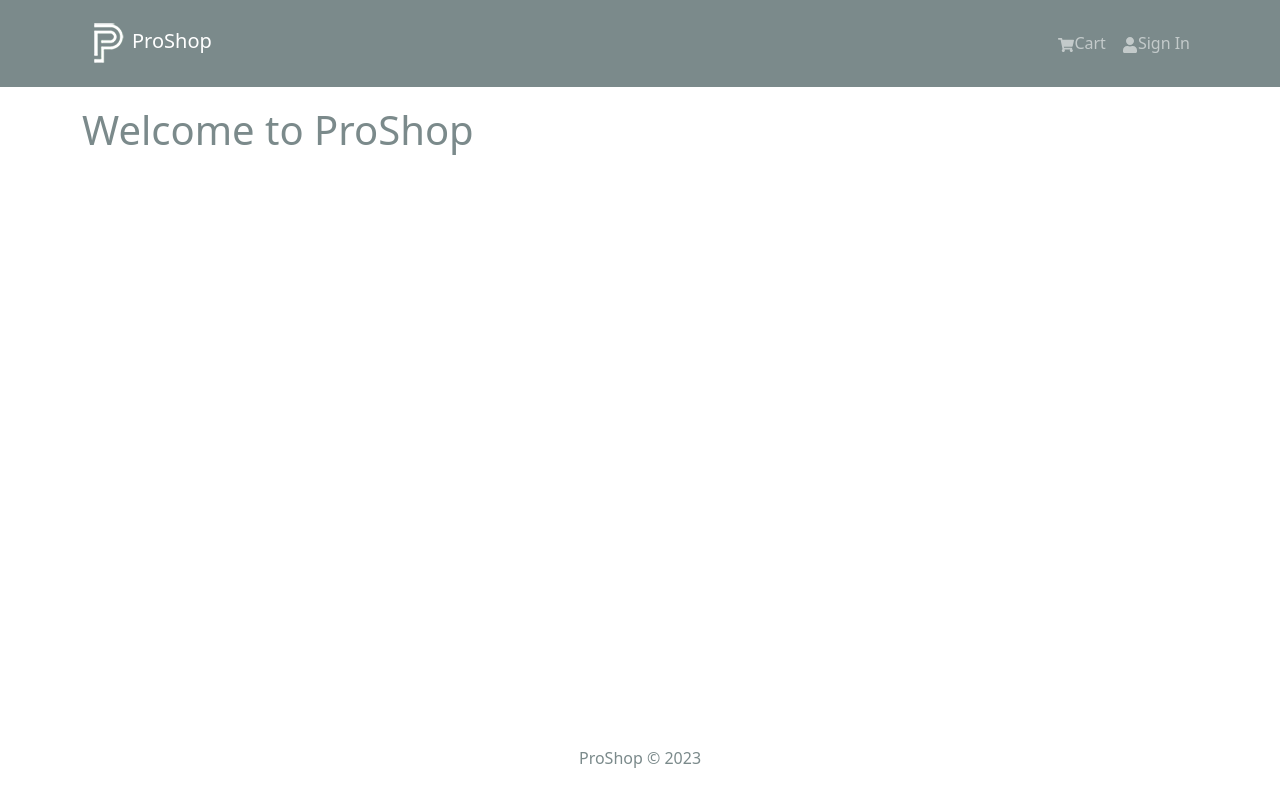
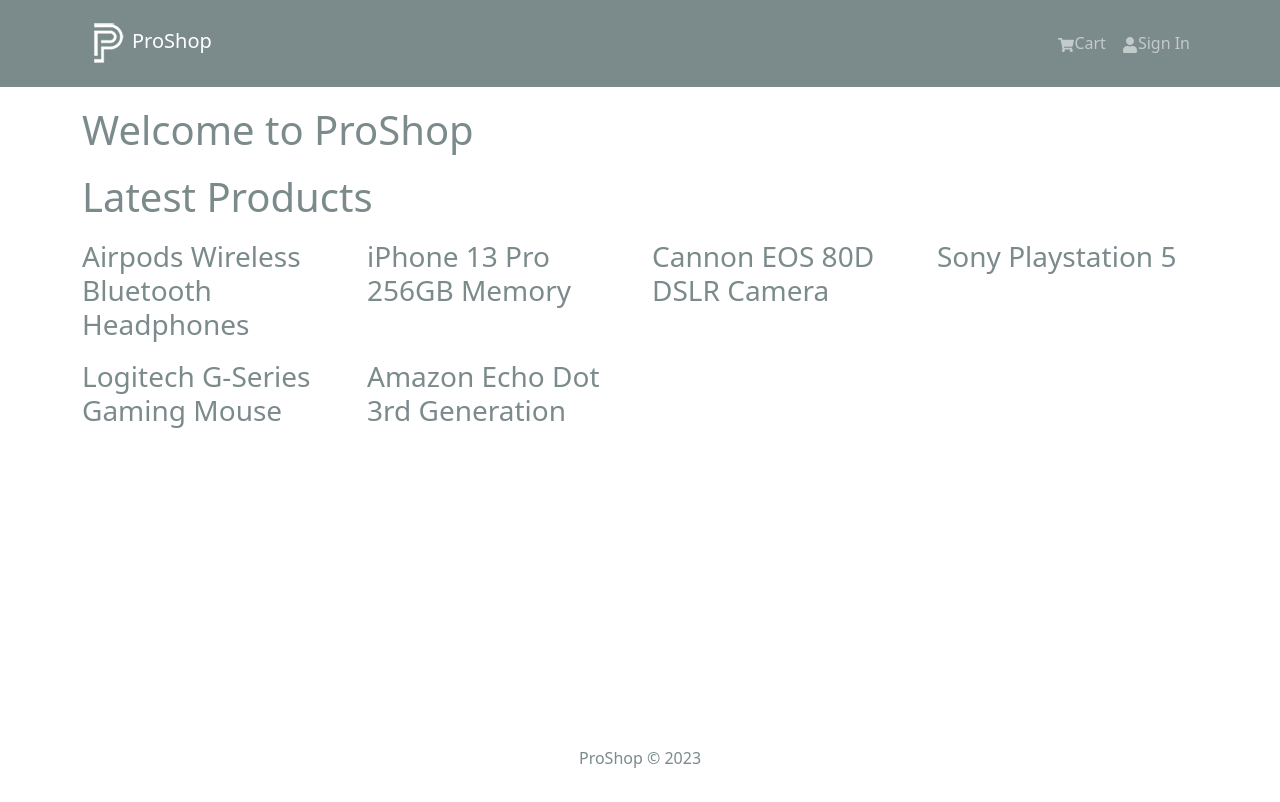
Before and after one commit to RumaRDas/proshop, a React (Create React App) app in the folder frontend/: page / in a window 1280 px wide. Shown: the top 802 px of the page. Built offline with nearby package versions, Linux system fonts and the light colour scheme.

Commit message:
"Adding Home Screen"

```diff
--- a/frontend/src/App.js
+++ b/frontend/src/App.js
@@ -2,6 +2,7 @@
 import Header from "./components/Header";
 import Footer from "./components/Footer";
 import { Container } from "react-bootstrap";
+import HomeScreen from "./screens/HomeScreen";
 
 function App() {
   return (
@@ -10,6 +11,7 @@
       <main className="py-3">
         <Container>
           <h1>Welcome to ProShop</h1>
+          <HomeScreen />
         </Container>
       </main>
       <Footer />
--- /dev/null
+++ b/frontend/src/screens/HomeScreen.js
@@ -0,0 +1,22 @@
+import React from "react";
+import { Row, Col } from "react-bootstrap";
+import products from "../product";
+function HomeScreen() {
+  return (
+    <>
+      <h1>Latest Products</h1>
+      <Row>
+        {products.map((product) => {
+          //   console.log(product);
+          return (
+            <Col sm={12} md={6} lg={4} xl={3}>
+              <h3>{product.name}</h3>
+            </Col>
+          );
+        })}
+      </Row>
+    </>
+  );
+}
+
+export default HomeScreen;
```
